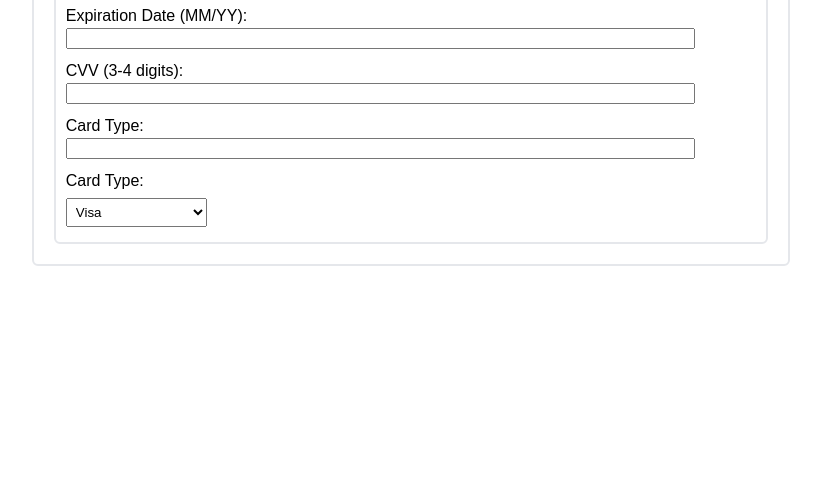
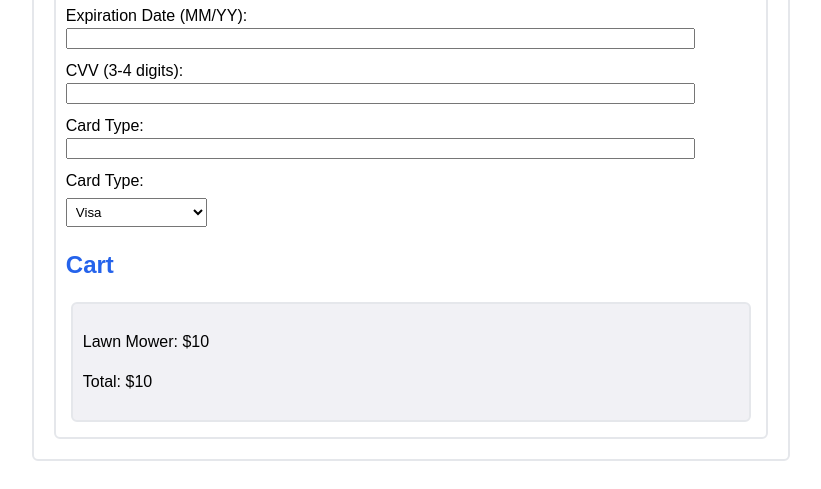
Before and after one commit to justinsimm/489_rentalwebpage, a web app: file pages/checkout.html in a window 1280 px wide. Shown: the part 787-1276 px from the top of the page, without its empty margins (229-1050 px from the left). Before the commit the page ends 1053 px from the top, so only its background shows below. Run offline with its HTML, style and script files only (its server is not run), Linux system fonts and the light colour scheme.

Commit message:
Cart added to checkout

```diff
--- a/css/checkout.css
+++ b/css/checkout.css
@@ -170,3 +170,14 @@ select {
     margin-bottom: 5px;
     text-align: left;
 }
+
+.cart_container {
+    justify-content: left;
+    align-items: left;
+    border: 2px solid #E5E7EB;
+    border-radius: 6px;
+    padding: 10px;
+    text-align: left;
+    margin: 5px;
+    background-color: #f1f1f5;
+}
--- a/pages/checkout.html
+++ b/pages/checkout.html
@@ -39,6 +39,7 @@
                     <input class="text_box">
                     <label for="text_box">Phone Number:</label>
                     <input class="text_box">
+
                     <h2>Payment Info</h2>
                     <label for="text_box">Credit Card Number:</label>
                     <input class="text_box">
@@ -57,6 +58,12 @@
                         <option value="american_express">American Express</option>
                         <option value="discover">Discover</option>
                     </select>
+
+                    <h2>Cart</h2>
+                    <div class="cart_container">
+                        <p>Lawn Mower: $10</p>
+                        <p>Total: $10</p>
+                    </div>
                 </div>
             </div>
         </div>
```
